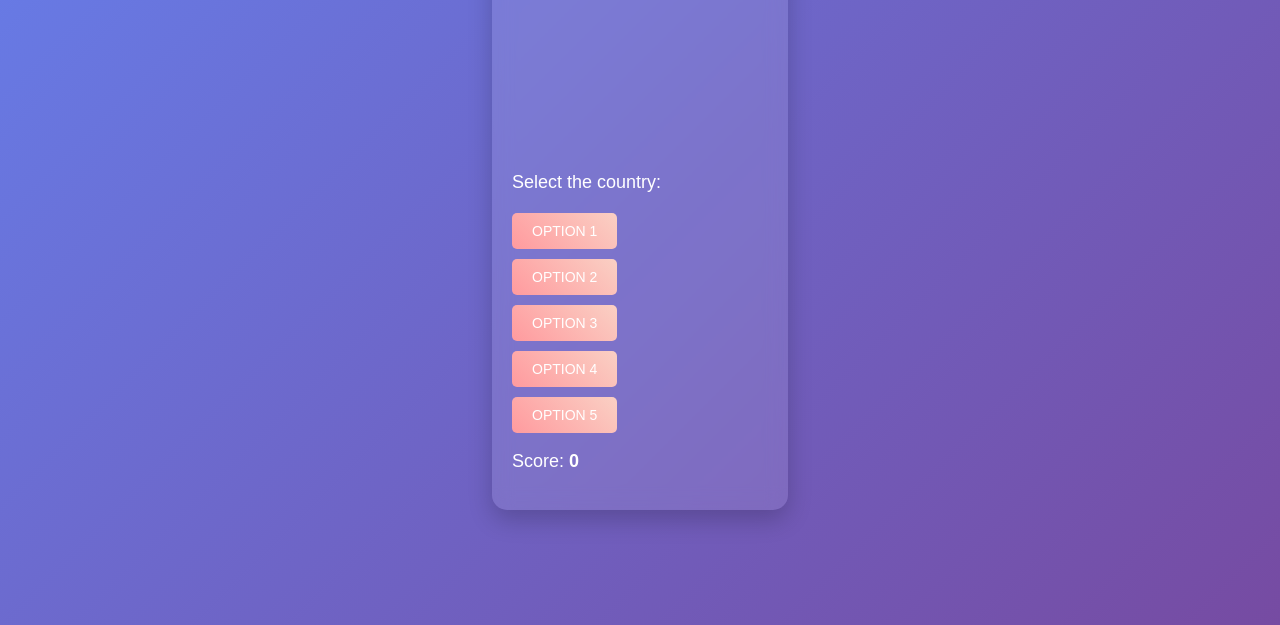
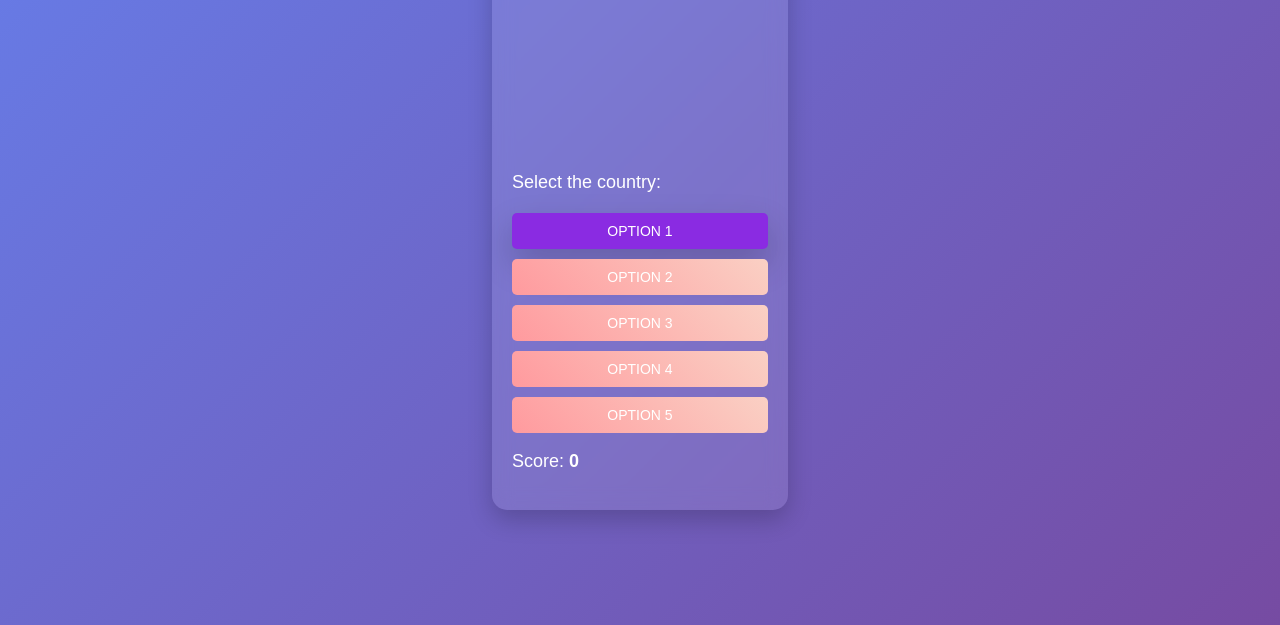
Before and after one commit to franckabdul/Guess-the-flag-game, a plain HTML site: page newgame.html in a window 1280 px wide. In both pictures the pointer is over the button "OPTION 1". Shown: the part 175-800 px from the top of the page. Drawn offline with Linux system fonts and the light colour scheme.

Commit message:
Refactor style.css: Remove redundant code and add hover effect to option buttons

```diff
--- a/style.css
+++ b/style.css
@@ -36,7 +36,6 @@ body {
     box-shadow: 0 15px 35px rgba(0, 0, 0, 0.2);
     background: linear-gradient(45deg, rgb(57, 47, 169), rgb(192, 47, 18));
   }
-/* Game Card Page */
  /* Game Card Page */
 body {
     margin: 0;
@@ -83,6 +82,7 @@ body {
 
   .option-button {
     background: linear-gradient(45deg, #ff9a9e, #fad0c4);
+    width: 100%;
     color: white;
     padding: 10px 20px;
     margin-bottom: 10px; /* Added margin-bottom */
@@ -94,6 +94,10 @@ body {
     cursor: pointer;
     display: block; /* Changed display to block */
   }
+  .option-button:hover{
+    box-shadow: 0 15px 35px rgba(0, 0, 0, 0.2);
+    background: blueviolet;
+  }
 
   .score-box p {
     color: white;
```
